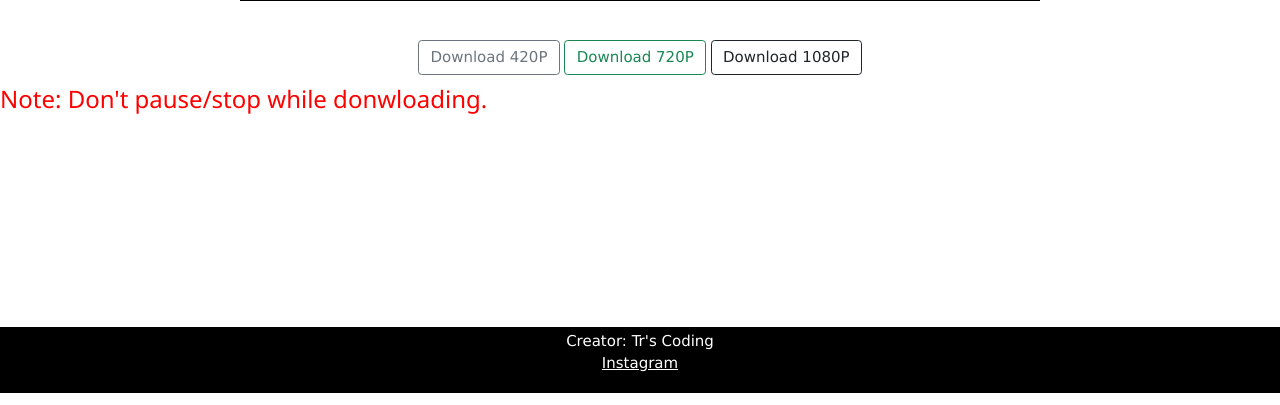
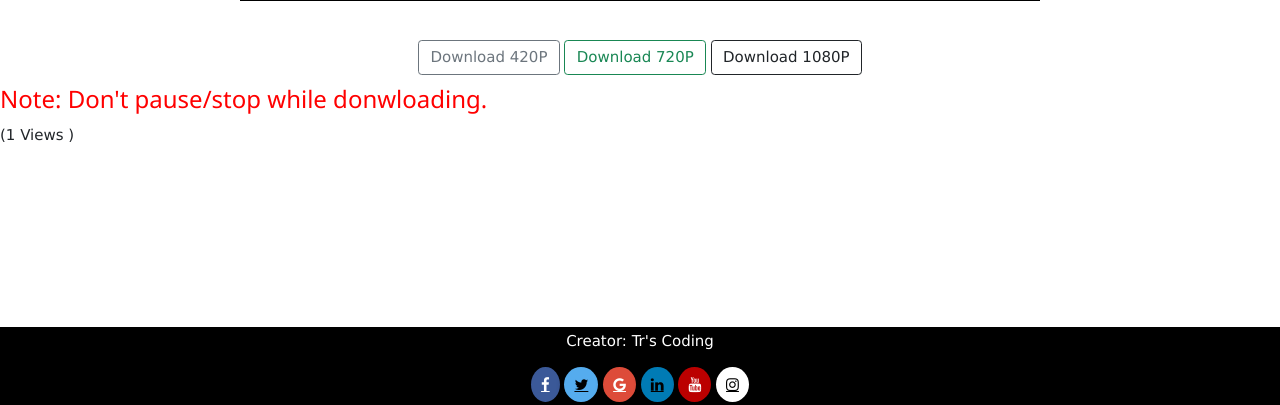
Before and after one commit to TR404/cinemaverse, a Django app: page /homeBlog/4/ in a window 1280 px wide. Shown: the part 638-1043 px from the top of the page. Run offline with Django 3.2, Linux system fonts and the light colour scheme; data comes from the database, SQL or seed files in the repository; both versions use the stored data as it was after the commit.

Commit message:
initial commit

```diff
--- a/homeBlog/models.py
+++ b/homeBlog/models.py
@@ -15,6 +15,7 @@ class Project(models.Model):
 	url42 = models.URLField(blank = True)
 	url72 = models.URLField(blank = True)
 	url10 = models.URLField(blank = True)
+	view = models.IntegerField(default = 0)
 
 	def __str__(self):
 		return self.title
--- a/homeBlog/templates/homeBlog/basic.html
+++ b/homeBlog/templates/homeBlog/basic.html
@@ -7,6 +7,7 @@
 	<meta name = "viewport" content = "widht = device-width, initial-scale = 1.0">
 	<link href="https://cdn.jsdelivr.net/npm/bootstrap@5.0.0-beta2/dist/css/bootstrap.min.css" rel="stylesheet" integrity="sha384-BmbxuPwQa2lc/FVzBcNJ7UAyJxM6wuqIj61tLrc4wSX0szH/Ev+nYRRuWlolflfl" crossorigin="anonymous">
 	<script src="https://cdn.jsdelivr.net/npm/bootstrap@5.0.0-beta2/dist/js/bootstrap.bundle.min.js" integrity="sha384-b5kHyXgcpbZJO/tY9Ul7kGkf1S0CWuKcCD38l8YkeH8z8QjE0GmW1gYU5S9FOnJ0" crossorigin="anonymous"></script>
+  <link rel="stylesheet" href="https://cdnjs.cloudflare.com/ajax/libs/font-awesome/4.7.0/css/font-awesome.min.css">
 	<link rel = "icon" type = image/jpg href = "{% static "homeBlog/trlogo.jpg" %}">
 <style>
 	footer {
@@ -16,6 +17,49 @@
 	color: white;
 
 }
+.fa {
+      background: #F0F0F0;
+			padding: 10px;
+			border-radius: 50%;
+			box-shadow: 2px 2px 8px black;
+			transition: all 1s linear;
+}
+
+.fa:hover {
+    opacity: 1.0;
+    transform: scale(1.4);
+}
+
+.fa-facebook {
+  background: #3B5998;
+  color: white;
+}
+
+.fa-twitter {
+  background: #55ACEE;
+  color: black;
+}
+
+.fa-google {
+  background: #dd4b39;
+  color: white;
+}
+
+.fa-linkedin {
+  background: #007bb5;
+  color: black;
+}
+
+.fa-youtube {
+  background: #bb0000;
+  color: white;
+}
+
+.fa-instagram {
+  background: white;
+  color: black;
+}
+
 
 </style>
 
@@ -47,8 +91,13 @@
 </nav>
 	{% block content %} {% endblock %}
 	<footer>
-		<p>Creator: Tr's Coding<br>
-		<a href="https://www.instagram.com/tmkmohit/">Instagram</a></p>
+    <p>Creator: Tr's Coding</p>
+    <a href="#" class="fa fa-facebook"></a>
+<a href="https://mobile.twitter.com/Mohittr1" class="fa fa-twitter"></a>
+<a href="https://www.trtrendmovies1@gmail.com" class="fa fa-google"></a>
+<a href="#" class="fa fa-linkedin"></a>
+<a href="#" class="fa fa-youtube"></a>
+<a href="https://www.instagram.com/tmkmohit/" class="fa fa-instagram"></a>
 	</footer>
 
 </body>
--- a/homeBlog/templates/homeBlog/detailMovie.html
+++ b/homeBlog/templates/homeBlog/detailMovie.html
@@ -45,7 +45,7 @@ function carousel() {
 	<a href = "{{projects.url72}}"><button type="button" class="btn btn-outline-success">Download 720P</button><a>
 	<a href = "{{projects.url10}}"><button type="button" class="btn btn-outline-dark">Download 1080P</button><a></div>
 	<h3 style= "color:Red;">Note: Don't pause/stop while donwloading.</h3>
-
+	 <a> (<span>{{projects.view}} Views </span>)</a>
 	<br>
 	<br>
 	<br>
--- a/homeBlog/views.py
+++ b/homeBlog/views.py
@@ -11,6 +11,8 @@ def home(request):
 
 def detailMovie(request, movieId):
 	projects = get_object_or_404(Project, pk = movieId)
+	projects.view = projects.view + 1
+	projects.save()
 	return render(request, 'homeBlog/detailMovie.html', {'projects': projects})
 
 def searchbar(request):
```
Also changed, not shown: db.sqlite3, homeBlog/migrations/0003_project_view.py (added).
